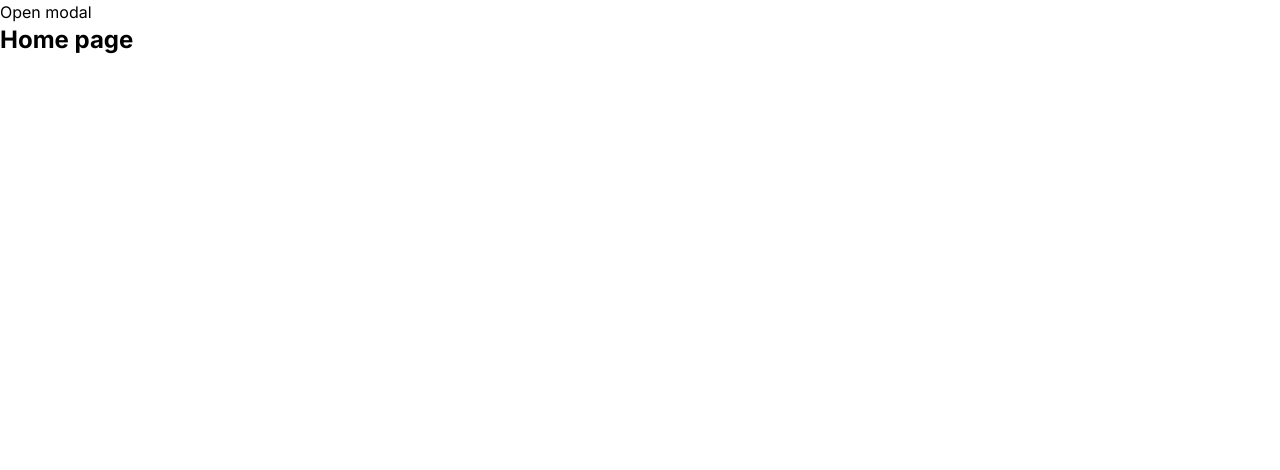
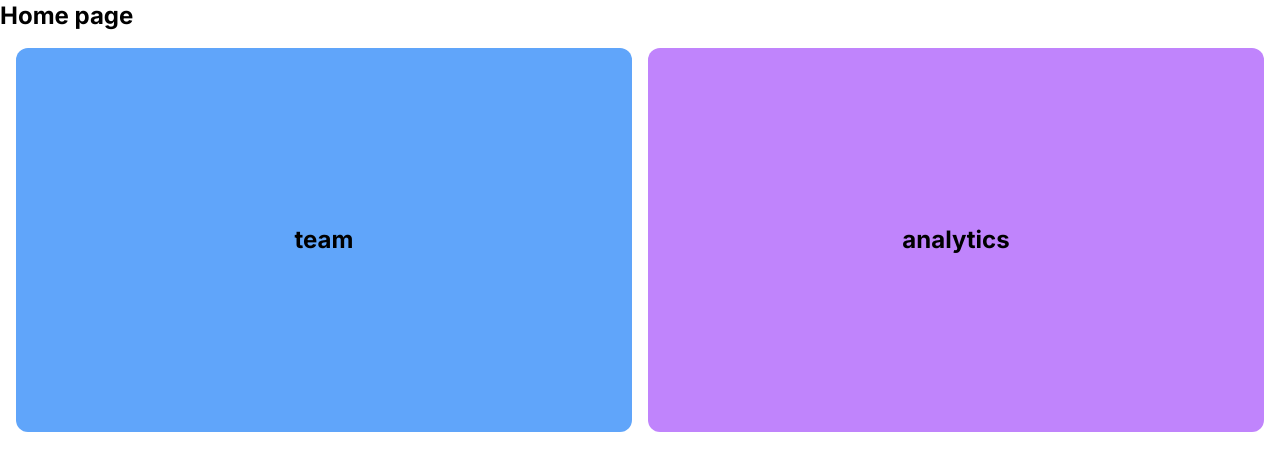
Before and after one commit to ssabii/app-router-example, a Next.js app: page / in a window 1280 px wide. Shown: the top 470 px of the page. Built offline with nearby package versions, Linux system fonts and the light colour scheme.

Commit message:
feat: parallel routes 예제 구현

```diff
--- /dev/null
+++ b/app/@analytics/page.tsx
@@ -0,0 +1,7 @@
+export default function Page() {
+  return (
+    <div className="flex h-96 items-center justify-center rounded-xl bg-purple-400 text-2xl font-bold">
+      analytics
+      </div>
+  );
+}
--- /dev/null
+++ b/app/@team/page.tsx
@@ -0,0 +1,7 @@
+export default function Page() {
+  return (
+    <div className="flex h-96 items-center justify-center rounded-xl bg-blue-400 text-2xl font-bold">
+      team
+    </div>
+  );
+}
--- a/app/layout.tsx
+++ b/app/layout.tsx
@@ -12,19 +12,21 @@ export const metadata: Metadata = {
 
 export default function RootLayout({
   children,
-  auth,
+  team,
+  analytics,
 }: Readonly<{
   children: React.ReactNode;
-  auth: React.ReactNode;
+  team: React.ReactNode;
+  analytics: React.ReactNode;
 }>) {
   return (
     <html lang="en">
       <body className={inter.className}>
-        <nav>
-          <Link href="/login">Open modal</Link>
-        </nav>
-        {auth}
         {children}
+        <div className="grid grid-cols-2 gap-4 p-4">
+          {team}
+          {analytics}
+        </div>
         <div id="modal-root" />
       </body>
     </html >
```
